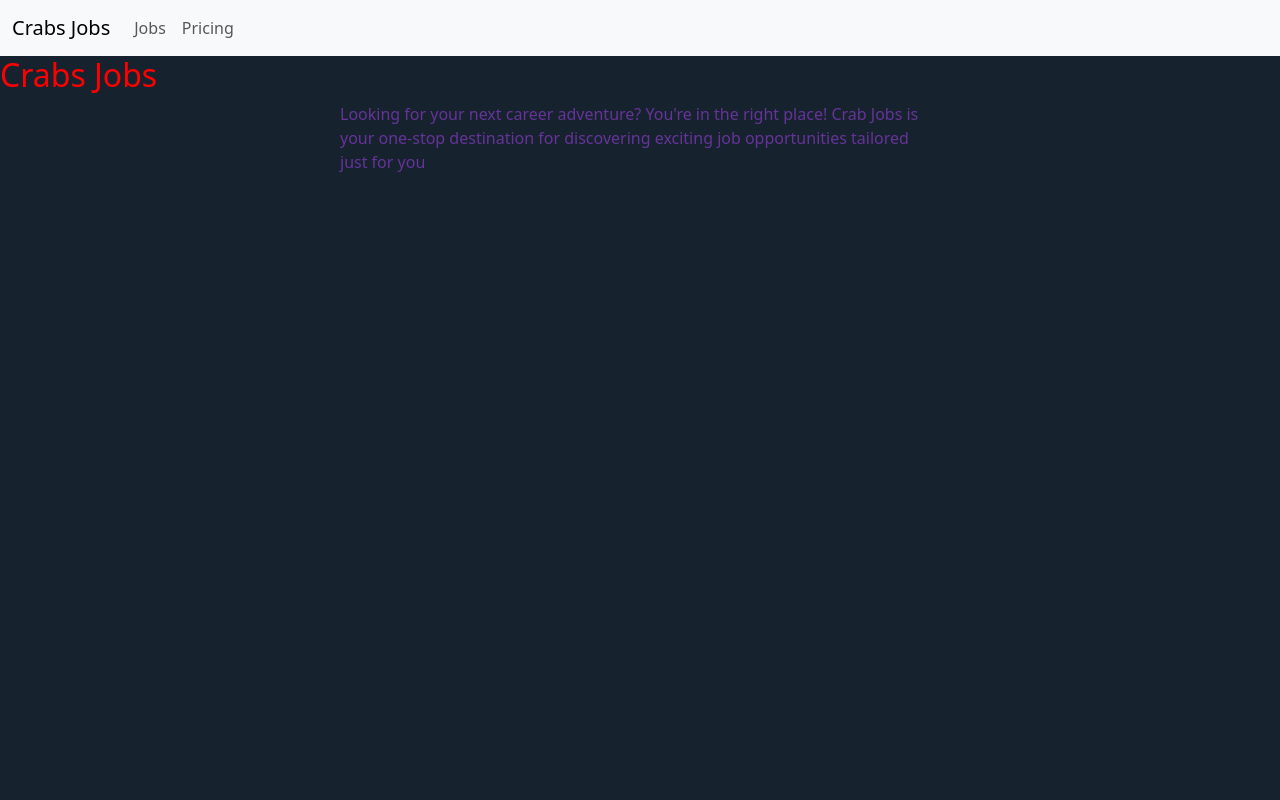
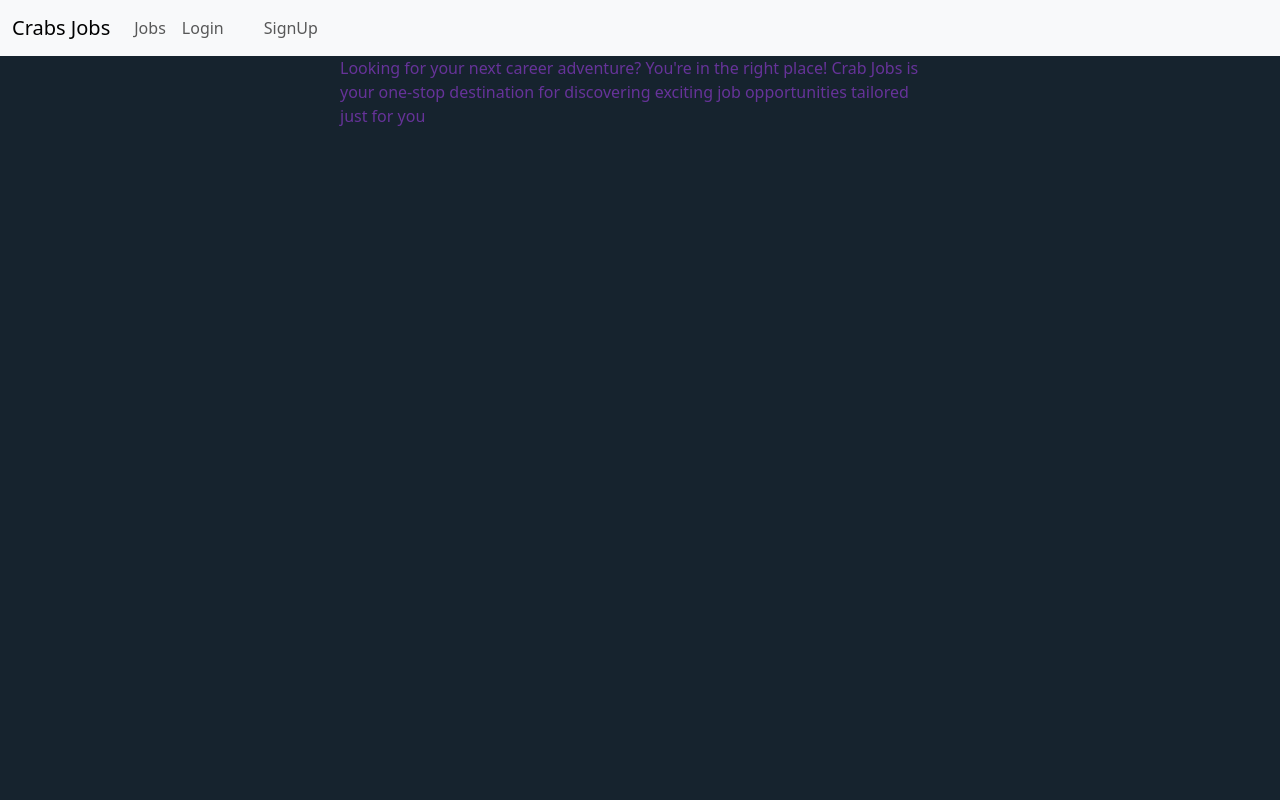
Before and after one commit to alexander784/Jobless-corner, a React (Create React App) app: page / in a window 1280 px wide. Shown: the top 800 px of the page. Built offline with nearby package versions, Linux system fonts and the light colour scheme.

Commit message:
Add Login and signup links

```diff
--- a/src/components/Layout/NavBar.js
+++ b/src/components/Layout/NavBar.js
@@ -1,4 +1,8 @@
 import React from 'react'
+
+import Row from "react-bootstrap/Row";
+import Col from "react-bootstrap/Col";
+import { NavLink, useNavigate } from "react-router-dom";
 
 
 const NavBar = () => {
@@ -17,9 +21,22 @@ const NavBar = () => {
           <li class="nav-item">
             <a class="nav-link" href="#">Jobs</a>
           </li>
-          <li class="nav-item">
+          <Row className="nav-links">
+          <Col>
+            <NavLink  to="/students" className="nav-link">
+              Login
+            </NavLink>
+          </Col>
+          <Col>
+            <NavLink to="/pairs" className="nav-link">
+              SignUp
+            </NavLink>
+          </Col>
+          </Row>
+
+          {/* <li class="nav-item">
             <a class="nav-link" href="#">Pricing</a>
-          </li>
+          </li> */}
 
         </ul>
       </div>
--- a/src/pages/Home.js
+++ b/src/pages/Home.js
@@ -7,7 +7,7 @@ const Home = () => {
       <div className='welcome'>
 
 
-        <h2>Crabs Jobs</h2>
+        {/* <h2>Crabs Jobs</h2> */}
 
         <p className='mx-auto' style={{maxWidth:"600px"}}>
 
```
